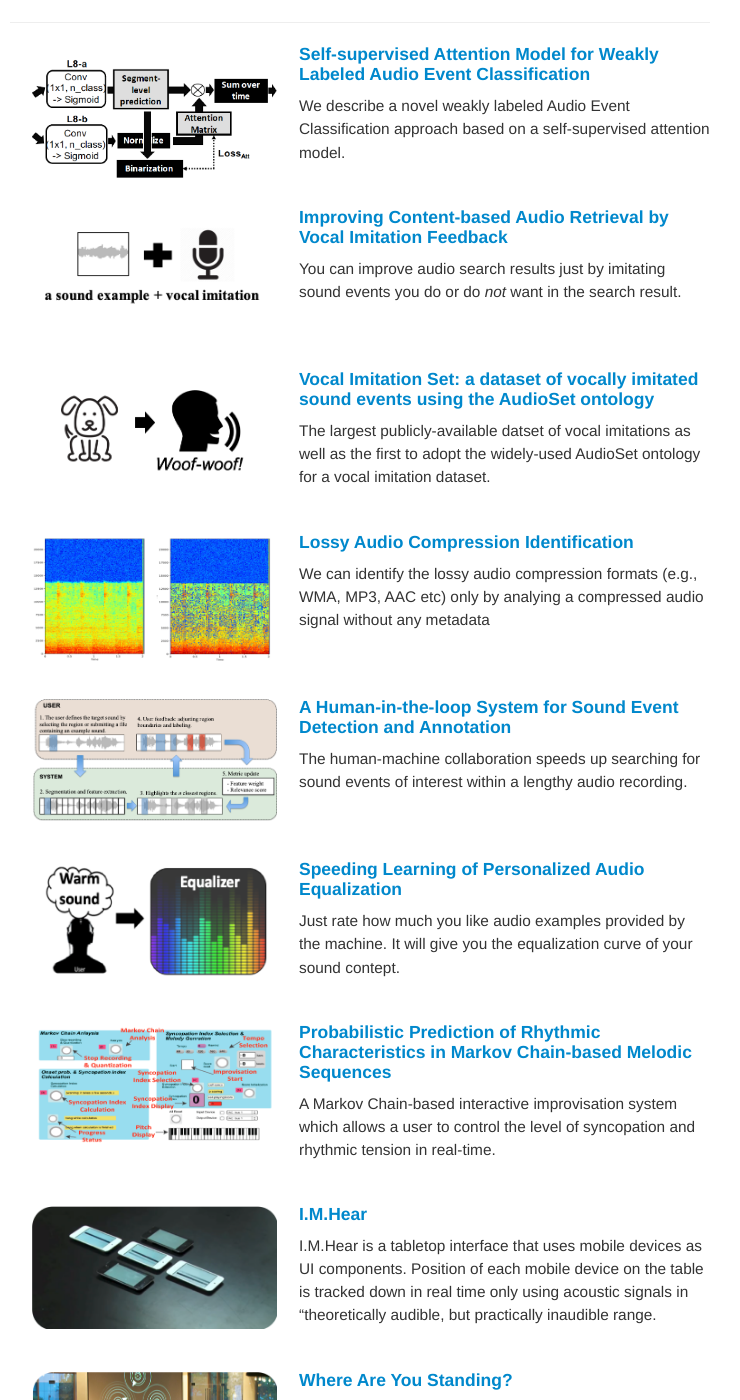
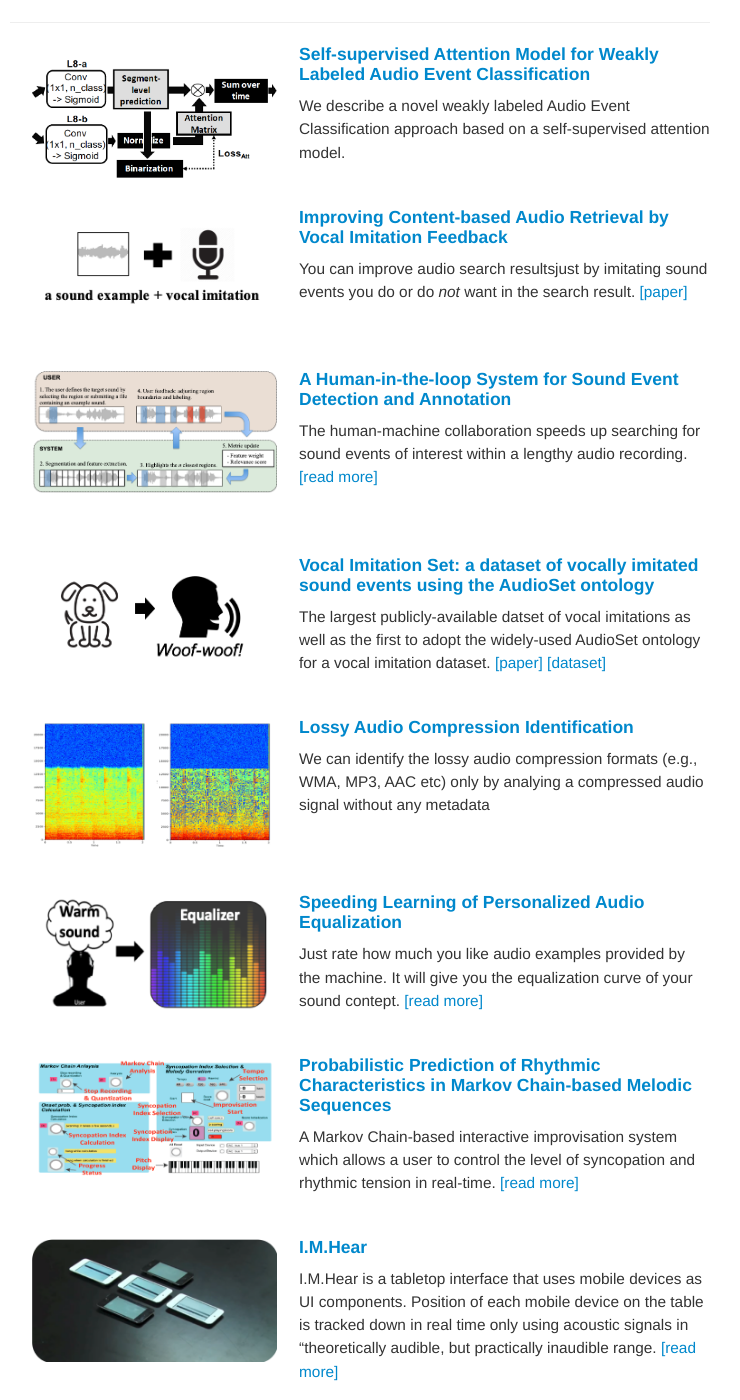
Before and after one commit to bongjun/bongjun.github.io, a Jekyll site: the page built from pages/research.md, in a window 1280 px wide and 1400 px high, scrolled down 242 px. Shown: the whole window, without its empty margins (280-1020 px from the left). Built offline with Jekyll 4.4.1, drawn with Linux system fonts in a browser that asks for light colours; some of the changed text lies outside the part shown.

Commit message:
added links

```diff
--- a/pages/research.md
+++ b/pages/research.md
@@ -17,13 +17,22 @@ We describe a novel weakly labeled Audio Event Classification approach based on
 <a href="{{ BASE_PATH }}./pages/research.html"><img src="{{ BASE_PATH }}/pages/files/imitation_feedback_icon.png" width="35%" height="35%" align="left" style="margin:10px 20px "></a>
 #### [Improving Content-based Audio Retrieval by Vocal Imitation Feedback](https://bongjun.github.io/pages/research.html)
 
-You can improve audio search results just by imitating sound events you do or do *not* want in the search result.<br><br>
+You can improve audio search resultsjust by imitating sound events you do or do *not* want in the search result. [[paper]]({{ BASE_PATH }}/pages/files/papers/icassp19_Kim.pdf) <br><br>
+
+<br>
+<a href="{{ BASE_PATH }}/pages/projects/ised.html"><img src="{{ BASE_PATH }}/pages/files/ised_icon.png" width="35%" height="35%" align="left" style="margin:10px 20px "></a>
+#### [A Human-in-the-loop System for Sound Event Detection and Annotation]({{ BASE_PATH }}/pages/projects/ised.html)
+
+The human-machine collaboration speeds up searching for sound events of interest within a lengthy audio recording. [[read more]]({{ BASE_PATH }}/pages/projects/ised.html)<br><br>
 
 <br>
 <a href="{{ BASE_PATH }}/pages/research.html"><img src="{{ BASE_PATH }}/pages/files/imitationset_icon.png" width="35%" height="35%" align="left" style="margin:10px 20px "></a>
 #### [Vocal Imitation Set: a dataset of vocally imitated sound events using the AudioSet ontology]({{ BASE_PATH }}/pages/research.html)
 
-The largest publicly-available datset of vocal imitations as well as the first to adopt the widely-used AudioSet ontology for a vocal imitation dataset.
+The largest publicly-available datset of vocal imitations as well as the first to adopt the widely-used AudioSet ontology for a vocal imitation dataset. [[paper]]({{ BASE_PATH }}/pages/files/papers/DCASE2018Workshop_Kim_135.pdf) [[dataset]](https://zenodo.org/record/1340763)
+
+
+
 
 <br>
 <a href="{{ BASE_PATH }}/pages/research.html"><img src="{{ BASE_PATH }}/pages/files/lossy_compression_icon.png" width="35%" height="35%" align="left" style="margin:10px 20px "></a>
@@ -32,47 +41,42 @@ The largest publicly-available datset of vocal imitations as well as the first t
 We can identify the lossy audio compression formats (e.g., WMA, MP3, AAC etc) only by analying a compressed audio signal without any metadata
 
 <br>
-<br>
-<a href="{{ BASE_PATH }}/pages/projects/ised.html"><img src="{{ BASE_PATH }}/pages/files/ised_icon.png" width="35%" height="35%" align="left" style="margin:10px 20px "></a>
-#### [A Human-in-the-loop System for Sound Event Detection and Annotation]({{ BASE_PATH }}/pages/projects/ised.html)
-
-The human-machine collaboration speeds up searching for sound events of interest within a lengthy audio recording.<br><br>
 
 <br>
 <a href="{{ BASE_PATH }}/pages/projects/socialeq.html"><img src="{{ BASE_PATH }}/pages/files/socialeq_icon.png" width="35%" height="35%" align="left" style="margin:10px 20px "></a>
 #### [Speeding Learning of Personalized Audio Equalization]({{ BASE_PATH }}/pages/projects/socialeq.html)
 
-Just rate how much you like audio examples provided by the machine. It will give you the equalization curve of your sound contept.
+Just rate how much you like audio examples provided by the machine. It will give you the equalization curve of your sound contept. [[read more]]({{ BASE_PATH }}/pages/projects/socialeq.html)
 
 <br>
 <a href="{{ BASE_PATH }}/pages/projects/markov.html"><img src="{{ BASE_PATH }}/pages/files/MC_improviosr_icon.png" width="35%" height="35%" align="left" style="margin:10px 20px "></a>
 #### [Probabilistic Prediction of Rhythmic Characteristics in Markov Chain-based Melodic Sequences]({{ BASE_PATH }}/pages/projects/markov.html)
 
-A Markov Chain-based interactive improvisation system which allows a user to control the level of syncopation and rhythmic tension in real-time.
+A Markov Chain-based interactive improvisation system which allows a user to control the level of syncopation and rhythmic tension in real-time. [[read more]]({{ BASE_PATH }}/pages/projects/markov.html)
 
 <br>
 <a href="{{ BASE_PATH }}/pages/projects/iam_hear.html"><img src="{{ BASE_PATH }}/pages/files/iamhear_icon.png" width="35%" height="35%" align="left" style="margin:10px 20px "></a>
 #### [I.M.Hear]({{ BASE_PATH }}/pages/projects/iam_hear.html)
 
-I.M.Hear is a tabletop interface that uses mobile devices as UI components. Position of each mobile device on the table is tracked down in real time only using acoustic signals in "theoretically audible, but practically inaudible range.
+I.M.Hear is a tabletop interface that uses mobile devices as UI components. Position of each mobile device on the table is tracked down in real time only using acoustic signals in "theoretically audible, but practically inaudible range. [[read more]]({{ BASE_PATH }}/pages/projects/iam_hear.html)
 
 <br>
 <a href="{{ BASE_PATH }}/pages/projects/ways.html"><img src="{{ BASE_PATH }}/pages/files/WAYS_icon.png" width="35%" height="35%" align="left" style="margin:10px 20px "></a>
 #### [Where Are You Standing?]({{ BASE_PATH }}/pages/projects/ways.html)
 
-**Where Are You Standing?** is an interactive, collaborative mobile music piece using smartphones' digital compass.<br><br><br>
+**Where Are You Standing?** is an interactive, collaborative mobile music piece using smartphones' digital compass. [[read more]]({{ BASE_PATH }}/pages/projects/ways.html)<br><br><br>
 
 <br>
 <a href="{{ BASE_PATH }}/pages/projects/turning_into_sound.html"><img src="{{ BASE_PATH }}/pages/files/turningIntoSound_icon.png" width="35%" height="35%" align="left" style="margin:10px 20px "></a>
 #### [Turning Into Sound]({{ BASE_PATH }}/pages/projects/turning_into_sound.html)
 
-**Turning Into Sound** is an interactive multimedia installation. People can make music by drawing on a white board with three color pens.<br><br><br>
+**Turning Into Sound** is an interactive multimedia installation. People can make music by drawing on a white board with three color pens. [[read more]]({{ BASE_PATH }}/pages/projects/turning_into_sound.html)<br><br><br>
 
 <br>
 <a href="{{ BASE_PATH }}/pages/projects/dont_imagine.html"><img src="{{ BASE_PATH }}/pages/files/dont_imagine_icon.png" width="35%" height="35%" align="left" style="margin:10px 20px "></a>
 #### [Dance performance with mobile phone-Don't Imagine]({{ BASE_PATH }}/pages/projects/dont_imagine.html)
 
-**Don't Imagine** is  a new media dance performance. I participated as a multimedia engineer to develop mobile-phone based interactive music controllers for dancers.
+**Don't Imagine** is  a new media dance performance. I participated as a multimedia engineer to develop mobile-phone based interactive music controllers for dancers. [[read more]]({{ BASE_PATH }}/pages/projects/dont_imagine.html)
 
 <!-- We describe a novel weakly labeled Audio Event Classification approach based on a self-supervised attention model. The weakly labeled framework is used to eliminate the need for expensive data labeling procedure and self-supervised attention is deployed to help a model distinguish between relevant and irrelevant parts of a weakly labeled audio clip in a more effective manner compared to prior attention models. We also propose a highly effective strongly supervised attention model when strong labels are available. This model also serves as an upper bound for the self-supervised model. The performances of the model with self-supervised attention training are comparable to the strongly supervised one which is trained using strong labels. We show that our self-supervised attention method is especially beneficial for short audio events.* -->
 
```
Also changed, not shown: 2 other files.
